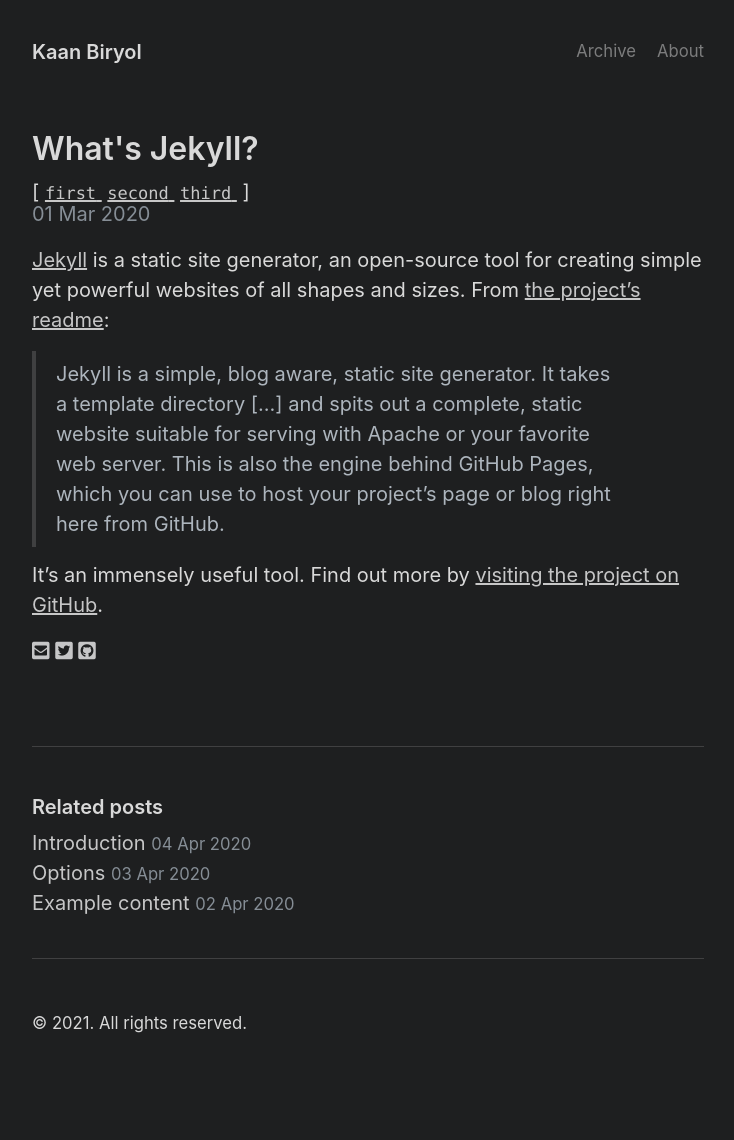
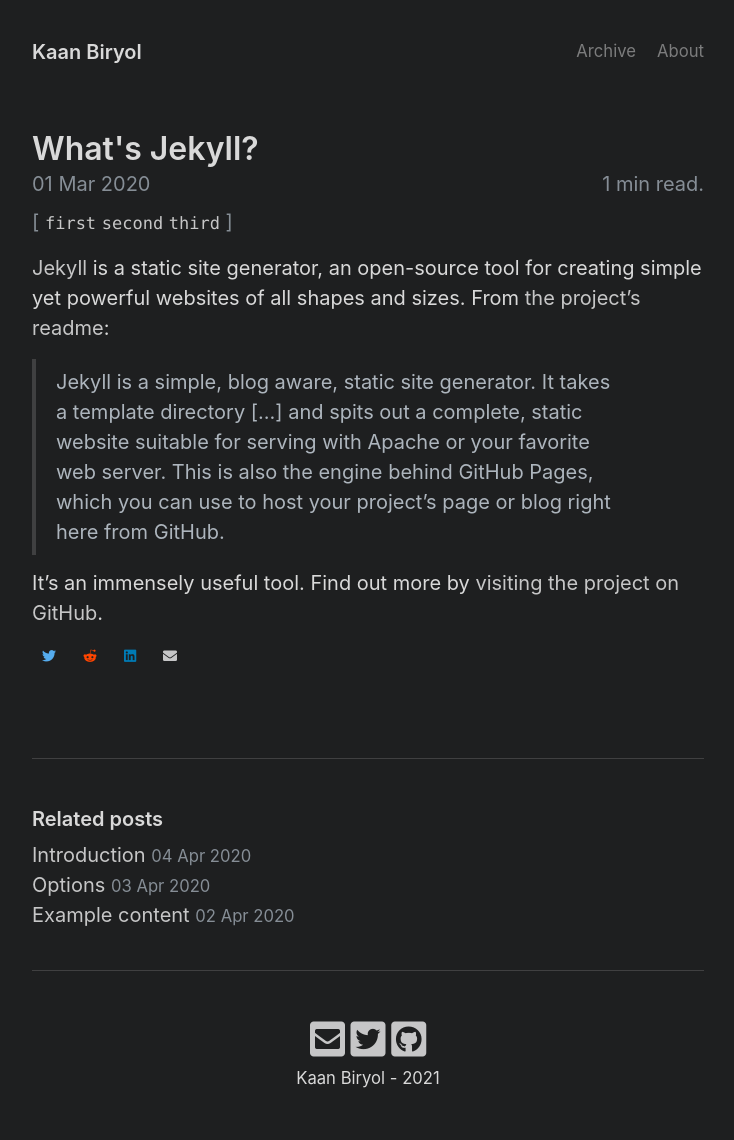
Before and after one commit to kaanbiryol/kaanbiryol.github.io, a Jekyll site: the page built from _posts/2020-03-01-whats-jekyll.md, in a window 1280 px wide. Shown: the whole page, without its empty margins (272-1006 px from the left). Built offline with Jekyll 4.4.1, drawn with Linux system fonts in a browser that asks for light colours; before the commit the page ends 1085 px from its top, so only the background shows below that.

Commit message:
read. time changes

```diff
--- /dev/null
+++ b/_includes/read-time.html
@@ -0,0 +1,4 @@
+<span class="reading-time" title="Estimated read time">
+    {% assign words = include.content | strip_html | number_of_words %}
+    {{ words | divided_by: 180 | plus: 1 }} min read.
+</span>
--- /dev/null
+++ b/_includes/share-bar.html
@@ -0,0 +1,86 @@
+<div id="share-bar">
+
+    <div class="share-buttons">
+
+        <a href="https://twitter.com/intent/tweet?text={{ page.title }}&url={{ site.url }}{{ site.baseurl }}{{ page.url }}"
+            onclick="window.open(this.href, 'pop-up', 'left=20,top=20,width=500,height=500,toolbar=1,resizable=0'); return false;"
+            title="Share on Twitter">
+            <i class="fab fa-twitter share-button"></i>
+        </a>
+
+        <a href="http://www.reddit.com/submit?url={{ site.url }}{{ site.baseurl }}{{ page.url }}"
+            onclick="window.open(this.href, 'pop-up', 'left=20,top=20,width=900,height=500,toolbar=1,resizable=0'); return false;"
+            title="Share on Reddit">
+            <i class="fab fa-reddit-alien share-button"></i>
+        </a>
+
+        <a href="https://www.linkedin.com/shareArticle?mini=true&url={{ site.url }}{{ site.baseurl }}{{ page.url }}&title={{ page.title }}&summary={{ page.description }}&source={{ site.title }}"
+            onclick="window.open(this.href, 'pop-up', 'left=20,top=20,width=500,height=500,toolbar=1,resizable=0'); return false;"
+            title="Share on LinkedIn">
+            <i class="fab fa-linkedin share-button"> </i>
+        </a>
+
+        <a href="mailto:?subject={{ page.title }}&amp;body=Check out this site {{ site.url }}{{ site.baseurl }}{{ page.url }}"
+            title="Share via Email">
+            <i class="fas fa-envelope share-button"></i>
+        </a>
+    </div>
+
+</div>
+
+<style>
+    /* Share Bar */
+    #share-bar {
+        font-size: 14px;
+    }
+
+    a {
+        text-decoration: none;
+    }
+
+
+    /* All buttons */
+    .share-buttons {
+        display: block;
+    }
+
+    /* Each button */
+    .share-button {
+        margin: 0px;
+        margin-bottom: 10px;
+        margin-right: 3px;
+        padding: 5px 10px 5px 10px;
+    }
+
+    .share-button:hover {
+        opacity: 1;
+        color: #ffffff;
+    }
+
+    /* Twitter button */
+    .fa-twitter {
+        color: #55acee;
+    }
+
+    .fa-twitter:hover {
+        background-color: #55acee;
+    }
+
+    /* Reddit button */
+    .fa-reddit-alien {
+        color: #ff4500;
+    }
+
+    .fa-reddit-alien:hover {
+        background-color: #ff4500;
+    }
+
+    /* LinkedIn button */
+    .fa-linkedin {
+        color: #007bb5;
+    }
+
+    .fa-linkedin:hover {
+        background-color: #007bb5;
+    }
+</style>
--- a/_includes/social-media-links.html
+++ b/_includes/social-media-links.html
@@ -5,9 +5,11 @@
   {% assign key = entry | first %}
   {% if sm[key].id %}
   {% if sm[key].title == "Email" %}
-  <a href="{{ sm[key].href }}{{ sm[key].id }}" title="{{ sm[key].title }}"><i class="fas {{ sm[key].fa-icon }}"></i></a>
+  <a href="{{ sm[key].href }}{{ sm[key].id }}" title="{{ sm[key].title }}"><i
+      class="fas {{ sm[key].fa-icon }} fa-2x"></i></a>
   {% else %}
-  <a href="{{ sm[key].href }}{{ sm[key].id }}" title="{{ sm[key].title }}"><i class="fab {{ sm[key].fa-icon }}"></i></a>
+  <a href="{{ sm[key].href }}{{ sm[key].id }}" title="{{ sm[key].title }}"><i
+      class="fab {{ sm[key].fa-icon }} fa-2x"></i></a>
   {% endif %}
   {% endif %}
   {% endfor %}
--- a/_layouts/default.html
+++ b/_layouts/default.html
@@ -20,12 +20,10 @@
       {{ content }}
     </main>
 
-      <footer class="footer">
+    <footer class="footer" style="text-align:center">
+      {% include social-media-links.html %}
       <small>
-          &copy;
-          <time datetime="{{ site.time | date_to_xmlschema }}"
-            >{{ site.time | date: '%Y' }}</time
-          >. All rights reserved.
+        Kaan Biryol - <time datetime="{{ site.time | date_to_xmlschema }}">{{ site.time | date: '%Y' }}</time>
       </small>
     </footer>
   </div>
@@ -56,4 +54,5 @@
   </script>
   {% endif %}
 </body>
+
 </html>
--- a/_layouts/post.html
+++ b/_layouts/post.html
@@ -5,16 +5,23 @@ layout: default
 <article class="post">
   <h1 class="post-title">{{ page.title }}</h1>
 
-  <span>[
+  <time datetime="{{ page.date | date_to_xmlschema }}" class="post-date">{{ page.date | date_to_string }}
+
+    <span style="float: right">
+      {% include read-time.html content=content %}
+    </span>
+
+  </time>
+
+  <span class="post-date">[
     {% for tag in page.tags %}
     {% capture tag_name %}{{ tag }}{% endcapture %}
-    <a href="/tag/{{ tag_name }}"><code class="highligher-rouge"><nobr>{{ tag_name }}</nobr></code>&nbsp;</a>
+    <a href="/tag/{{ tag_name }}"><code class="highligher-rouge"><nobr>{{ tag_name }}</nobr></code></a>
     {% endfor %}
     ]</span>
 
-  <time datetime="{{ page.date | date_to_xmlschema }}" class="post-date">{{ page.date | date_to_string }}</time>
   {{ content }}
-  {% include social-media-links.html %}
+  {% include share-bar.html %}
 </article>
 
 {% if site.related_posts != empty %}
```
Lines whose indentation alone changed are shown as unchanged.
